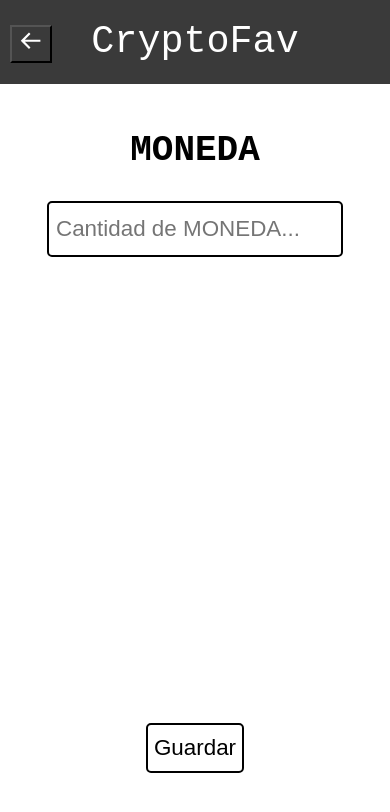
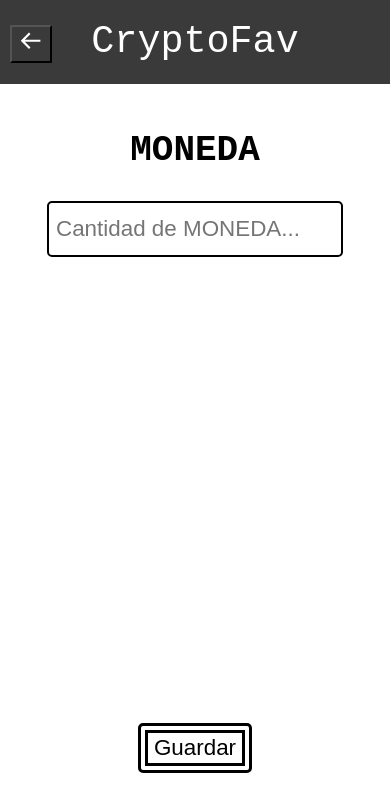
Before and after one commit to Damebeus/Challenge41, a React (Create React App) app: page /favoritos in a window 390 px wide. Shown: the top 812 px of the page. Built offline with nearby package versions, Linux system fonts and the light colour scheme.

Commit message:
doble borde

```diff
--- a/src/components/DetailsFav/DetailsFav.module.css
+++ b/src/components/DetailsFav/DetailsFav.module.css
@@ -37,7 +37,8 @@
         margin-top: 60vh;
     }
     .guardar button{
-        border: 2px solid #000;
+        border: 1px solid #000;
+        border: 10px double #000;
         border-radius: 5px;
         font-size: 1.4rem;
         height: 50px;
```
Also changed, not shown: src/redux/actions.js (added), src/redux/reducer.js (added).
